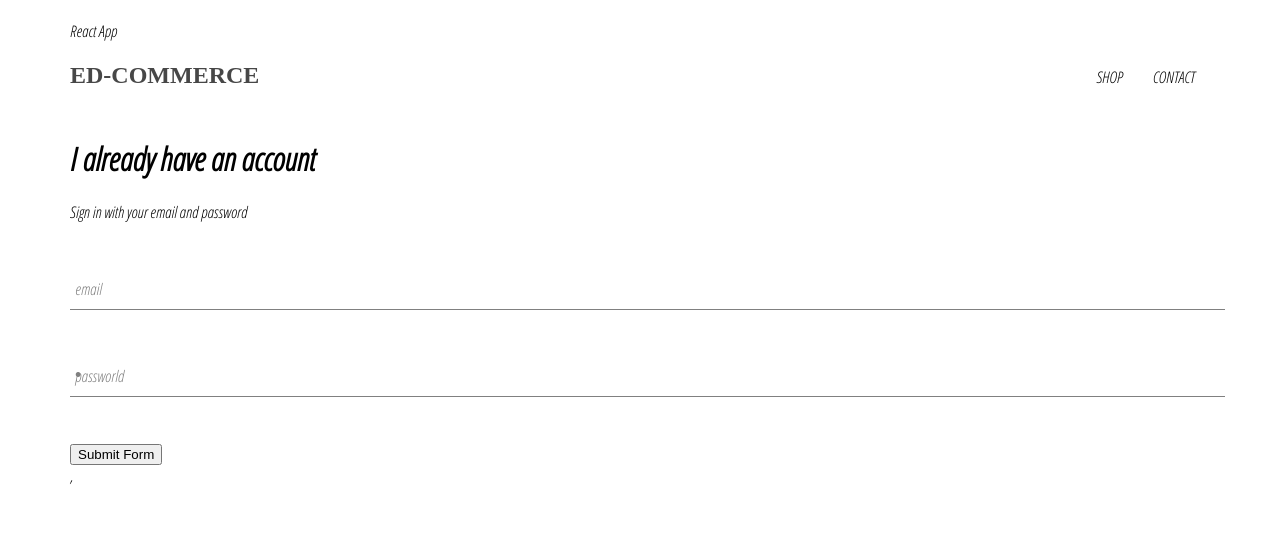
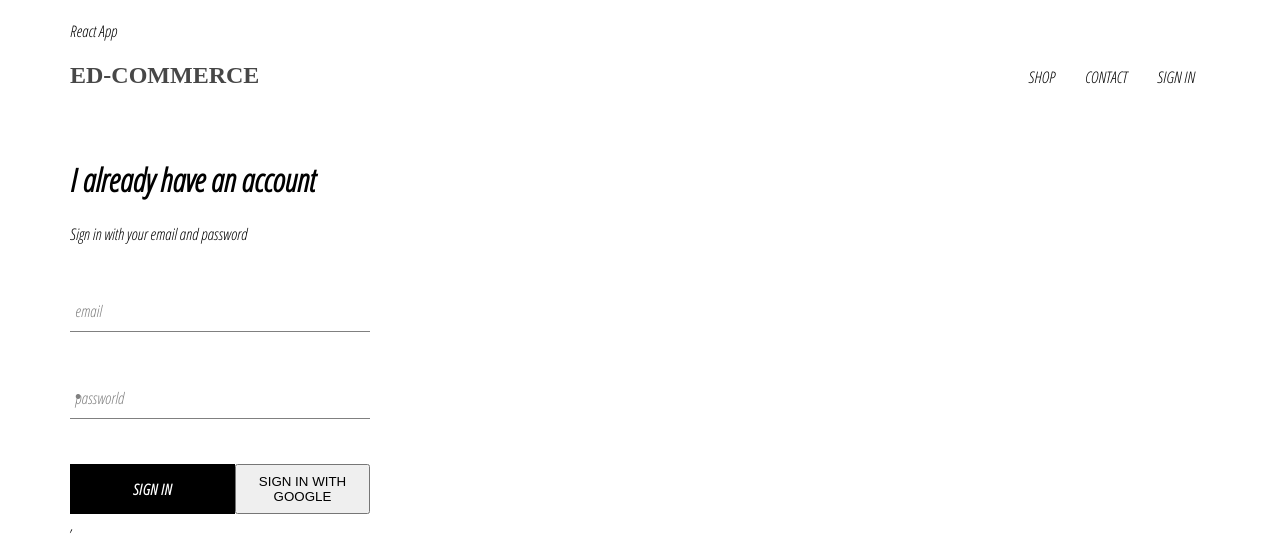
Before and after one commit to eliseedianda/ed-commercewebsite, a React (Create React App) app: page /signin in a window 1280 px wide. Shown: the top 552 px of the page. Built offline with nearby package versions, Linux system fonts and the light colour scheme; no server answers; a web font is replaced by a local one.

Commit message:
integrated firebase into application

```diff
--- a/package.json
+++ b/package.json
@@ -6,6 +6,7 @@
     "@testing-library/jest-dom": "^5.11.4",
     "@testing-library/react": "^11.1.0",
     "@testing-library/user-event": "^12.1.10",
+    "firebase": "^9.2.0",
     "node-sass": "4.14.1",
     "react": "^17.0.2",
     "react-dom": "^17.0.2",
--- a/src/App.css
+++ b/src/App.css
@@ -11,3 +11,7 @@
   text-decoration: none;
   color: black;
 }
+
+* {
+  box-sizing: border-box;
+}
--- a/src/App.js
+++ b/src/App.js
@@ -5,11 +5,30 @@
 import ShopPage from "./pages/shop/shop.component";
 import Header from "./components/header/header.component";
 import signInAndSignUpPages from "./pages/sign-in-and-sign-up-pages/sign-in-and-sign-up-pages.component";
+import { auth } from "./components/firebase/firebase-utils";
 
-function App() {
+class App extends React.Component {
+  constructor() {
+    super();
+
+    this.state = {
+      currentUser: null,
+    };
+  }
+  unsubsribeFromAuth = null;
+  componentDidMount() {
+    this.unsubsribeFromAuth = auth.onAuthStateChanged((user) => {
+      this.setState({ currentUser: user });
+    });
+  }
+  componentWillUnmount() {
+    this.unsubsribeFromAuth();
+  }
+
+  render() {
     return (
       <div>
-      <Header />
+        <Header currentUser={this.state.currentUser} />
         <Switch>
           <Route exact path="/" component={Homepage} />
           <Route path="/Shop" component={ShopPage} />
@@ -18,5 +37,6 @@
       </div>
     );
   }
+}
 
 export default App;
--- /dev/null
+++ b/src/components/custom-button/custom-bottom.style.scss
@@ -0,0 +1,31 @@
+.custom-button {
+  min-width: 165px;
+  width: auto;
+  height: 50px;
+  letter-spacing: 0.5px;
+  line-height: 50px;
+  padding: 0 35px 0 35px;
+  font-size: 15px;
+  background-color: black;
+  color: white;
+  text-transform: uppercase;
+  font-family: "Open Sans Condensed";
+  font-weight: bolder;
+  border: none;
+  cursor: pointer;
+
+  &:hover {
+    background-color: white;
+    color: black;
+    border: 1px solid black;
+  }
+  &:google-sign-in {
+    background-color: aqua;
+    color: white;
+
+    &:hover {
+      background-color: aqua;
+      border: none;
+    }
+  }
+}
--- /dev/null
+++ b/src/components/custom-button/custom-button.component.jsx
@@ -0,0 +1,15 @@
+import React from "react";
+import "./custom-bottom.style.scss";
+
+const CustomButton = ({ children, isGoogleSignIn, ...otherProps }) => {
+  return (
+    <button
+      class={`${isGoogleSignIn ? "google-sign-in" : " "}custom-button`}
+      {...otherProps}
+    >
+      {children}{" "}
+    </button>
+  );
+};
+
+export default CustomButton;
--- /dev/null
+++ b/src/components/firebase/firebase-utils.js
@@ -0,0 +1,25 @@
+import firebase from "firebase/compat/app";
+import "firebase/compat/firestore";
+import "firebase/compat/auth";
+
+const firebaseConfig = {
+  apiKey: "AIzaSyDouXgv2y05RwyeVEcQWRFo2zvdl3OELeY",
+  authDomain: "ed-commercewebsite.firebaseapp.com",
+  projectId: "ed-commercewebsite",
+  storageBucket: "ed-commercewebsite.appspot.com",
+  messagingSenderId: "550608993411",
+  appId: "1:550608993411:web:647522e984a9f6237befb6",
+  measurementId: "G-2W6S00ZM2L",
+};
+
+firebase.initializeApp(firebaseConfig);
+
+export const auth = firebase.auth();
+export const firestore = firebase.firestore();
+
+const provider = new firebase.auth.GoogleAuthProvider();
+provider.setCustomParameters({ prompt: "select_account" });
+
+export const signInWithGoogle = () => auth.signInWithPopup(provider);
+
+export default firebase;
--- a/src/components/header/header.component.jsx
+++ b/src/components/header/header.component.jsx
@@ -1,7 +1,8 @@
 import React from "react";
 import { Link } from "react-router-dom";
 import "./header.style.scss";
-const Hearder = () => {
+import { auth } from "../firebase/firebase-utils";
+const Hearder = ({ currentUser }) => {
   return (
     <div className="header">
       <Link className="logo-container" to="/">
@@ -14,6 +15,17 @@
         <Link className="option" to="/shop">
           CONTACT
         </Link>
+        {currentUser ? (
+          <div className="option" onClick={() => auth.signOut()}>
+            {" "}
+            SIGN OUT{" "}
+          </div>
+        ) : (
+          <Link className="option" to="/signin">
+            {" "}
+            SIGN IN{" "}
+          </Link>
+        )}
       </div>
     </div>
   );
--- a/src/components/header/header.style.scss
+++ b/src/components/header/header.style.scss
@@ -14,6 +14,7 @@
 
     .option {
       padding: 10px 15px;
+      cursor: pointer;
     }
   }
 }
--- a/src/components/sign-in/sign-in.component.jsx
+++ b/src/components/sign-in/sign-in.component.jsx
@@ -1,5 +1,10 @@
 import React from "react";
 import FormInput from "../../components/form-input/form-input.component";
+
+import CustomButton from "../../components/custom-button/custom-button.component";
+import { signInWithGoogle } from "../firebase/firebase-utils";
+import './sign-in.style.scss';
+
 class SignIn extends React.Component {
   constructor(props) {
     super(props);
@@ -41,8 +46,13 @@
             required
             label="passworld"
           />
-
-          <input type="submit" value="Submit Form"></input>
+          <div className="buttonss">
+            <CustomButton type="submit">SIGN IN</CustomButton>
+            <CustomButton isGoogleSignIn  onClick={signInWithGoogle}>
+              {" "}
+              SIGN IN WITH GOOGLE{" "}
+            </CustomButton>
+          </div>
         </form>
       </div>
     );
--- a/src/components/sign-in/sign-in.style.scss
+++ b/src/components/sign-in/sign-in.style.scss
@@ -1,3 +1,13 @@
 .sign-in {
-  width: 30vw;
+  width: 300px;
+  display: flex;
+  flex-direction: column;
+
+  .title {
+    margin: 10px 0;
+  }
+  .buttonss {
+    display: flex;
+    justify-content: space-between;
+  }
 }
```
Also changed, not shown: 1 other file (tests, documents, lock files or other folders). Lines whose indentation alone changed are shown as unchanged.
